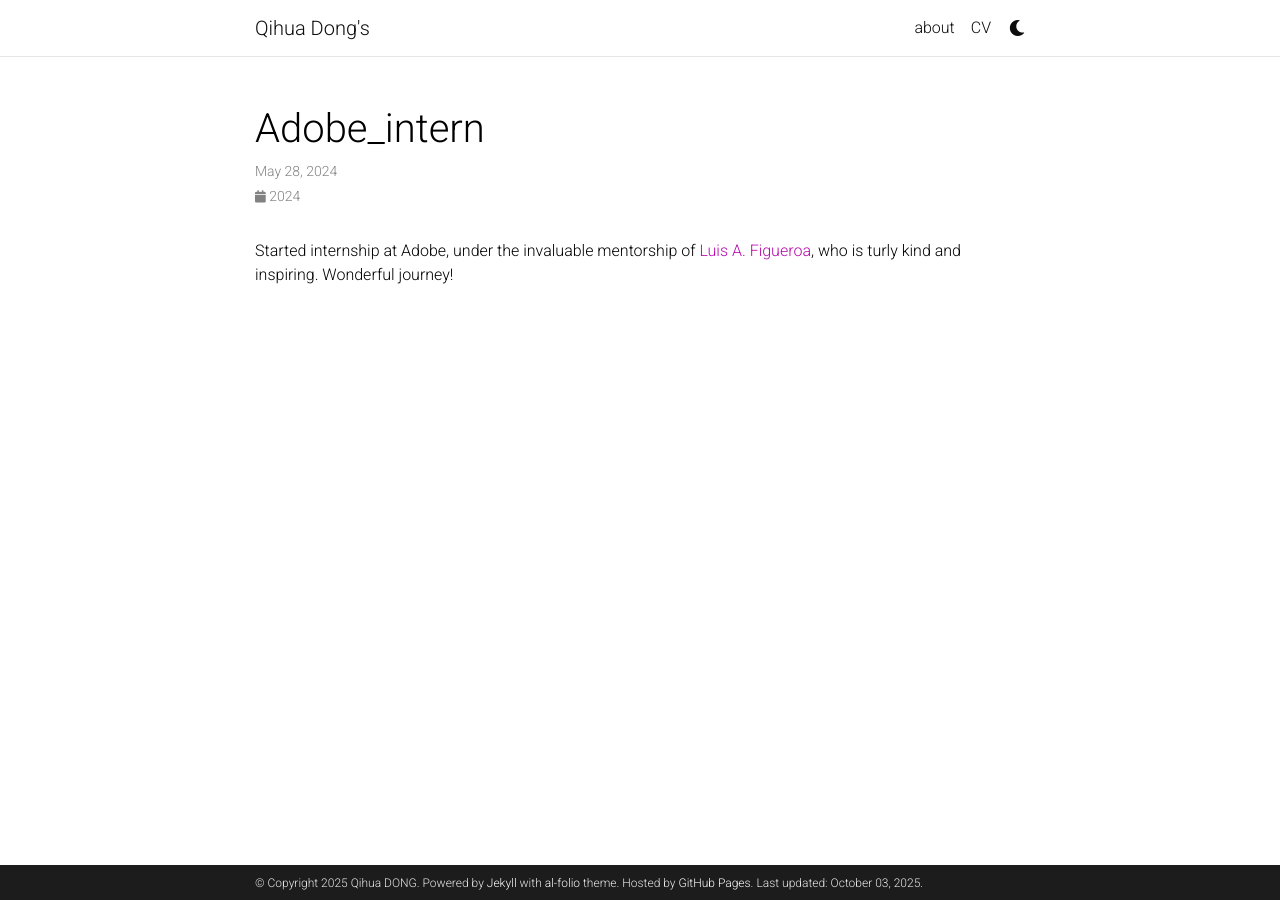
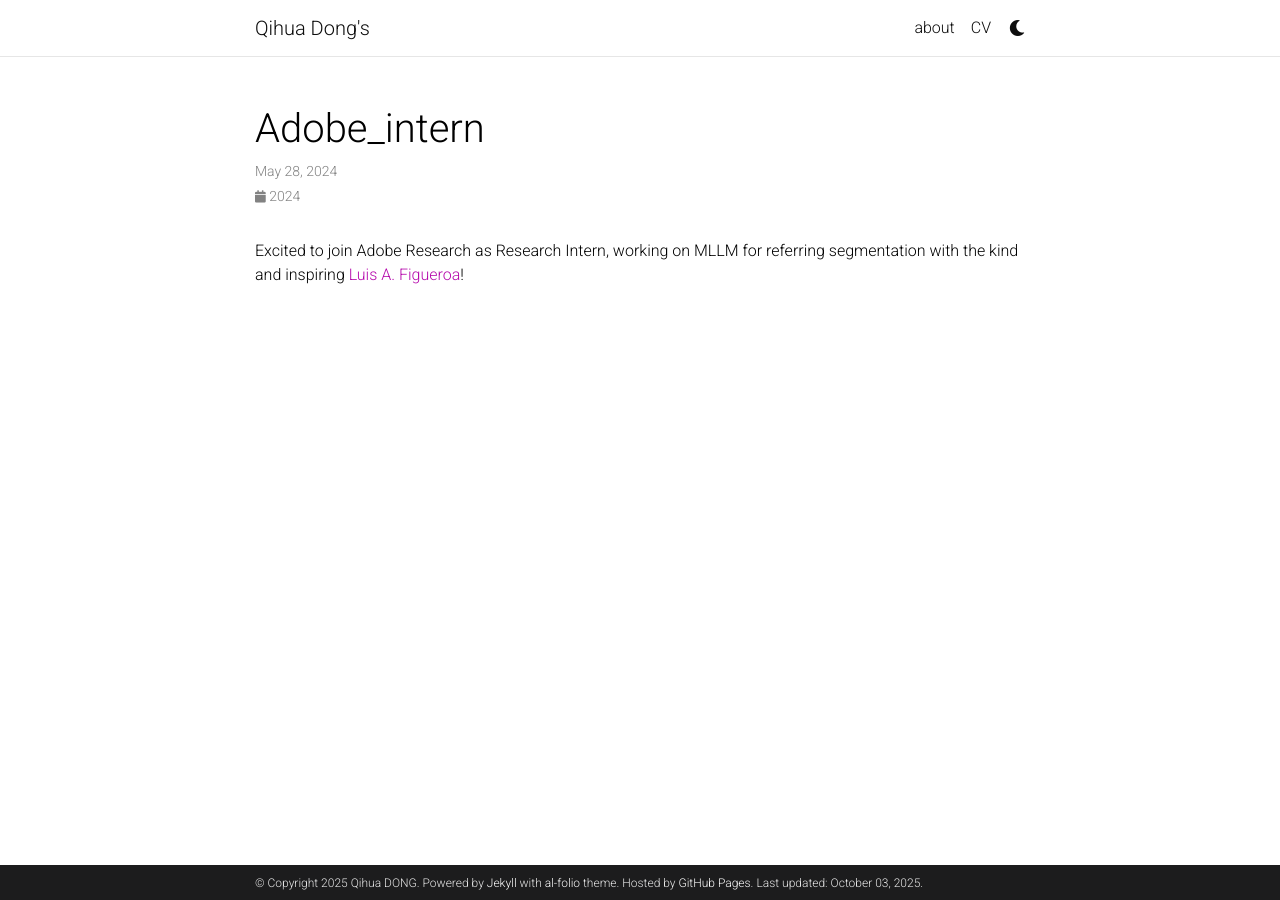
Before and after one commit to dddraxxx/dddraxxx.github.io, a Jekyll site: the page built from _news/adobe_intern.md, in a window 1280 px wide. Built offline with Jekyll 4.4.1, drawn with Linux system fonts in a browser that asks for light colours; comment, search, counter and statistics services are not loaded; a style sheet for code colours, icons or effects is not loaded.

Commit message:
Update Adobe internship news with improved formatting
- Fix typo and improve professional tone
- Add mention of MLLM and referring segmentation work
- Maintain acknowledgment of Luis's mentorship

🤖 Generated with [Claude Code](https://claude.com/claude-code)

Co-Authored-By: Claude <noreply@anthropic.com>

```diff
--- a/_news/adobe_intern.md
+++ b/_news/adobe_intern.md
@@ -4,4 +4,4 @@ date: 2024-05-28
 inline: true
 ---
 
-Started internship at Adobe, under the invaluable mentorship of [Luis A. Figueroa](https://luisf.me/), who is turly kind and inspiring. Wonderful journey!
+Excited to join Adobe Research as Research Intern, working on MLLM for referring segmentation with the kind and inspiring [Luis A. Figueroa](https://luisf.me/)!
```
